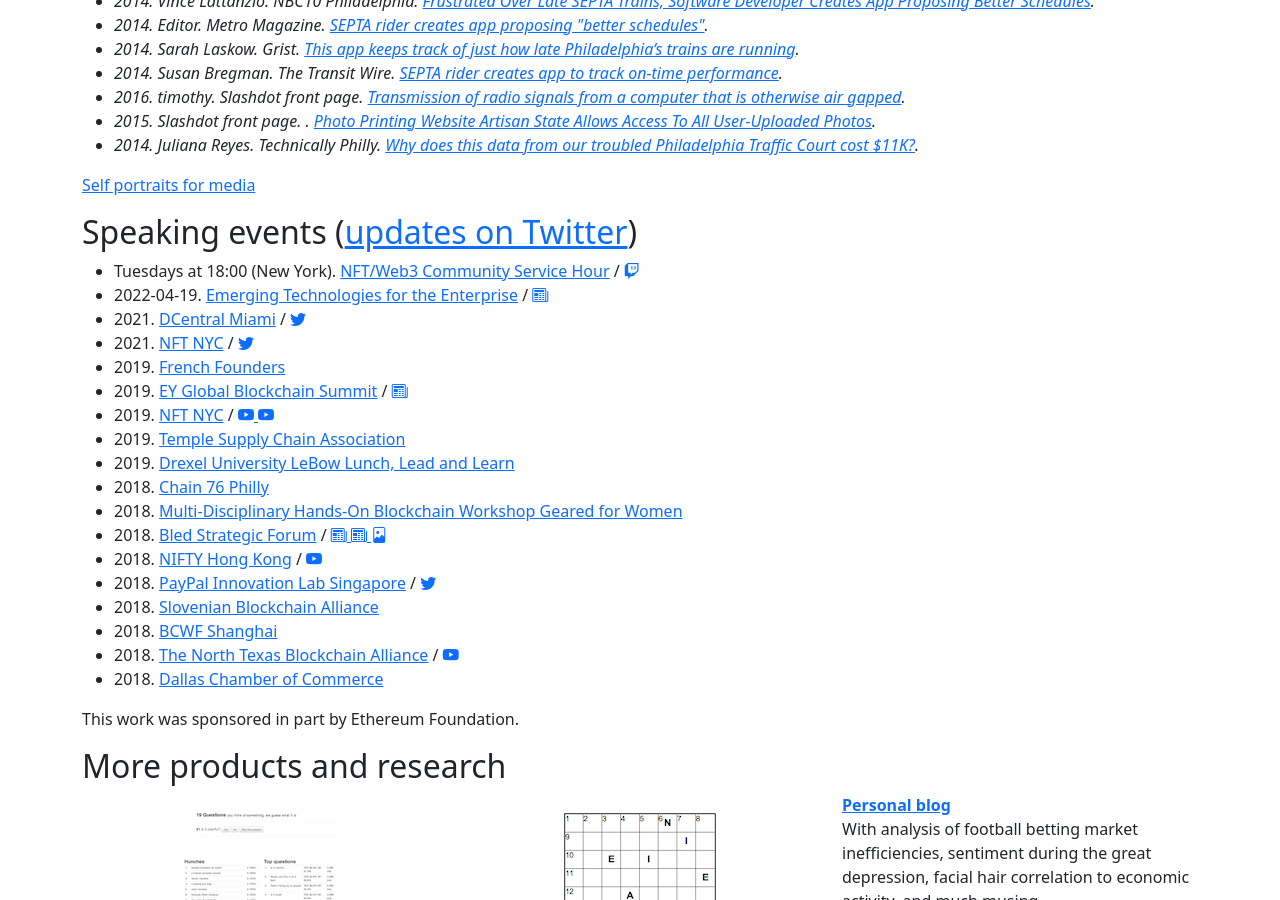
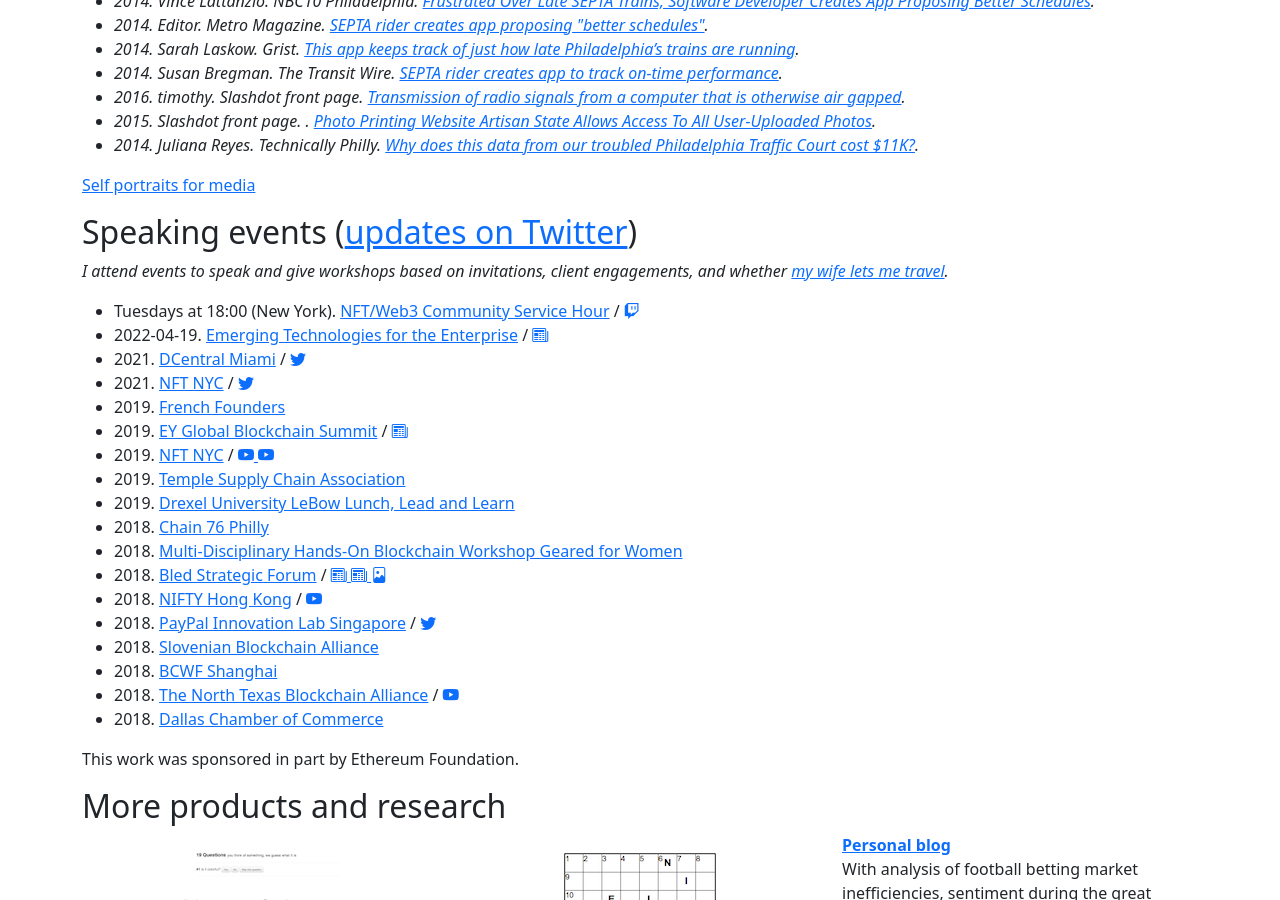
Before and after one commit to fulldecent/phor.net, a Jekyll site: the page built from index.html, in a window 1280 px wide and 900 px high, scrolled down 3394 px. Built offline with Jekyll 4.4.1, drawn with Linux system fonts in a browser that asks for light colours; nearby versions of some CDN libraries; comment, search, counter and statistics services are not loaded.

Commit message:
squares = travel

```diff
--- a/index.html
+++ b/index.html
@@ -470,6 +470,10 @@
     <p><a href="self-portraits">Self portraits for media</a></p>
 
     <h2 id="speaking">Speaking events (<a href="https://twitter.com/fulldecent">updates on Twitter</a>)</h2>
+    <p>
+      <em>I attend events to speak and give workshops based on invitations, client engagements, and whether <a target="_blank" href="https://twitter.com/fulldecent/status/1473009420519018508">my wife lets me travel</a>.</em>
+    </p>
+
     <ul>
       <li>Tuesdays at 18:00 (New York). <a href="https://twitter.com/fulldecent/status/1468375265084690432">NFT/Web3 Community Service Hour</a> / <a href="https://www.twitch.tv/fulldecent/schedule"><i class="bi bi-twitch"></i></a></li>
 {% for speaking-event in site.data.speaking-events %}
```
